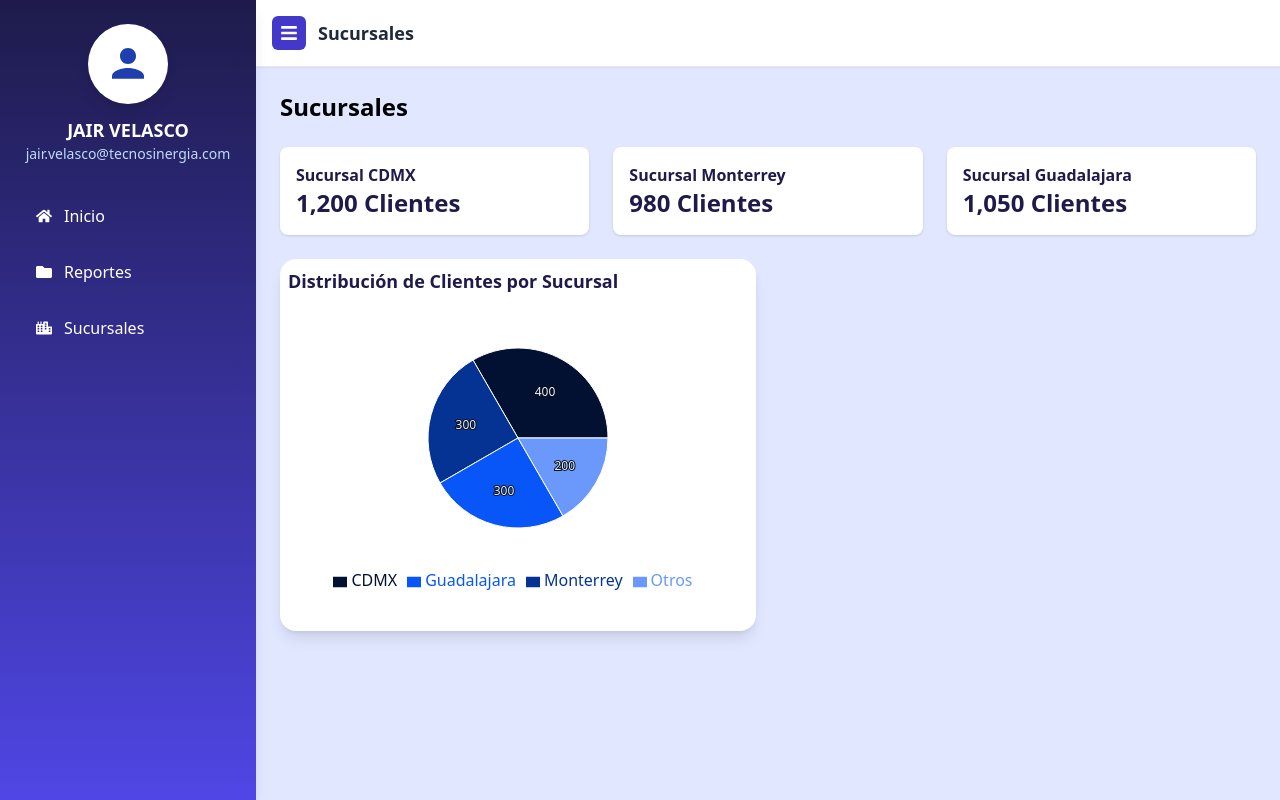
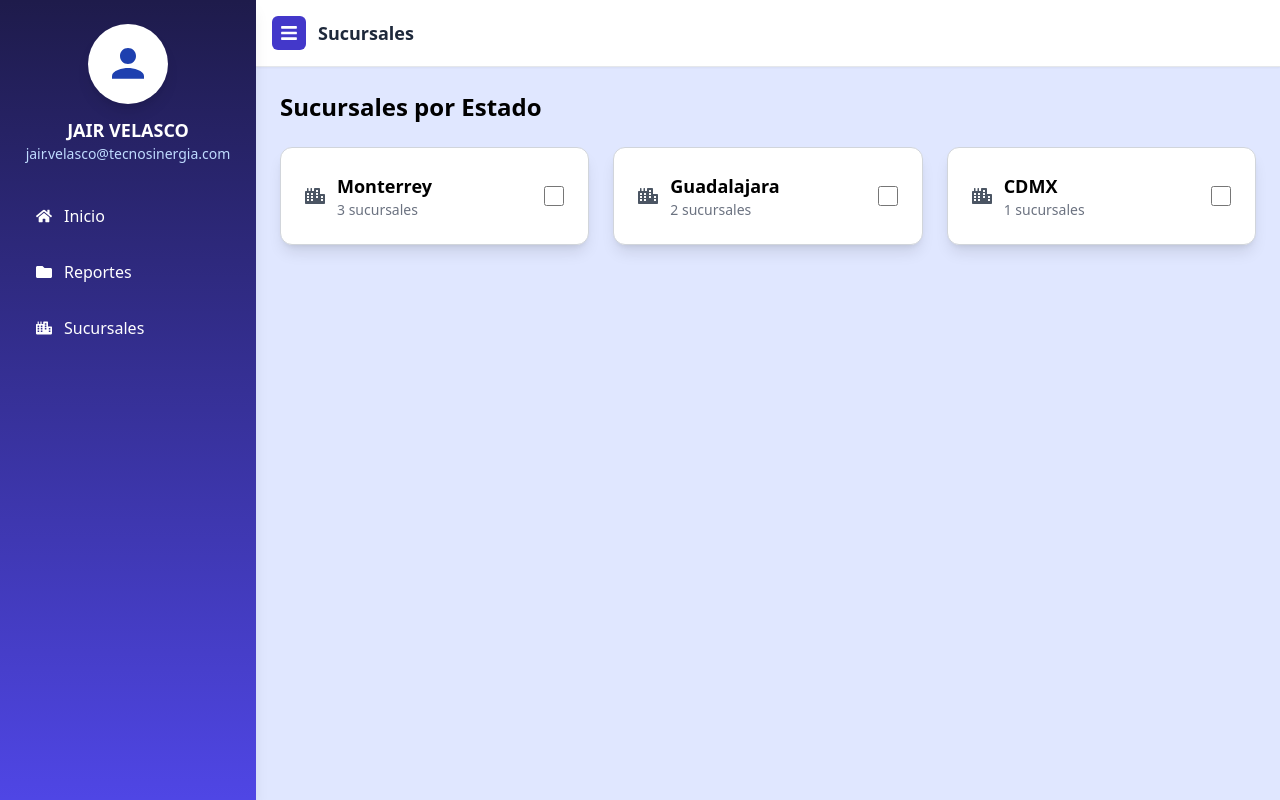
Before and after one commit to Velasco-Tecnosinergia/FrontEnd-Comex, a React (Vite) app in the folder login-app/: page /branches in a window 1280 px wide. Built offline with nearby package versions, Linux system fonts and the light colour scheme.

Commit message:
refactor(branches): add checkbox functionality to branches page

```diff
--- a/login-app/src/components/Sidebar.tsx
+++ b/login-app/src/components/Sidebar.tsx
@@ -1,5 +1,5 @@
 // src/components/Sidebar.tsx
-import { FaHome, FaFolder, FaChartPie, FaCity } from "react-icons/fa";
+import { FaHome, FaFolder, FaCity } from "react-icons/fa";
 import React from "react";
 import { Link } from "react-router-dom"; // Importamos Link
 
@@ -49,7 +49,7 @@ const Sidebar: React.FC<SidebarProps> = ({ className = "" }) => {
         </Link>
         <Link
           to="../branches"
-          className="flex items-center gap-3 hover:bg-red-500 px-3 py-2 rounded-lg"
+          className="flex items-center gap-3 hover:bg-indigo-500 px-3 py-2 rounded-lg"
         >
           <FaCity /> <span>Sucursales</span>
         </Link>
--- /dev/null
+++ b/login-app/src/components/StateCard.tsx
@@ -0,0 +1,46 @@
+import { FaCity } from "react-icons/fa";
+
+interface StateCardProps {
+  estado: string;
+  sucursalesCount: number;
+  checked: boolean;
+  onToggle: (estado: string) => void;
+}
+
+export default function StateCard({
+  estado,
+  sucursalesCount,
+  checked,
+  onToggle,
+}: StateCardProps) {
+  return (
+    <div
+      onClick={() => onToggle(estado)}
+      className={`cursor-pointer p-6 rounded-xl shadow-lg flex items-center justify-between transition-all
+        ${
+          checked
+            ? "bg-indigo-200 border-2 border-indigo-500"
+            : "bg-white hover:bg-gray-200 border border-gray-300"
+        }`}
+    >
+      {/* Lado izquierdo con icono + nombre + cantidad */}
+      <div className="flex items-center gap-3">
+        <FaCity
+          className={`text-xl ${checked ? "text-indigo-600" : "text-gray-600"}`}
+        />
+        <div>
+          <span className="font-semibold text-lg">{estado}</span>
+          <p className="text-sm text-gray-500">{sucursalesCount} sucursales</p>
+        </div>
+      </div>
+
+      {/* Checkbox (solo visual, ya que toda la card es clickable) */}
+      <input
+        type="checkbox"
+        checked={checked}
+        readOnly
+        className="w-5 h-5 accent-indigo-600 cursor-pointer"
+      />
+    </div>
+  );
+}
--- /dev/null
+++ b/login-app/src/data/sucursales.ts
@@ -0,0 +1,83 @@
+// src/data/sucursalesData.ts
+export interface SucursalData {
+  id: string;
+  name: string;
+  chart: { name: string; value: number }[];
+}
+
+export interface EstadoData {
+  estado: string;
+  sucursales: SucursalData[];
+}
+
+export const sucursalesData: EstadoData[] = [
+  {
+    estado: "Monterrey",
+    sucursales: [
+      {
+        id: "mt1",
+        name: "Sucursal Monterrey 1",
+        chart: [
+          { name: "Activos", value: 400 },
+          { name: "Inactivos", value: 200 },
+          { name: "Pendientes", value: 100 },
+        ],
+      },
+      {
+        id: "mt2",
+        name: "Sucursal Monterrey 2",
+        chart: [
+          { name: "Activos", value: 300 },
+          { name: "Inactivos", value: 150 },
+          { name: "Pendientes", value: 50 },
+        ],
+      },
+      {
+        id: "mt3",
+        name: "Sucursal Monterrey 3",
+        chart: [
+          { name: "Activos", value: 500 },
+          { name: "Inactivos", value: 100 },
+          { name: "Pendientes", value: 200 },
+        ],
+      },
+    ],
+  },
+  {
+    estado: "Guadalajara",
+    sucursales: [
+      {
+        id: "gd1",
+        name: "Sucursal Guadalajara 1",
+        chart: [
+          { name: "Activos", value: 600 },
+          { name: "Inactivos", value: 200 },
+          { name: "Pendientes", value: 150 },
+        ],
+      },
+      {
+        id: "gd2",
+        name: "Sucursal Guadalajara 2",
+        chart: [
+          { name: "Activos", value: 400 },
+          { name: "Inactivos", value: 300 },
+          { name: "Pendientes", value: 100 },
+        ],
+      },
+    ],
+  },
+  {
+    estado: "CDMX",
+    sucursales: [
+      {
+        id: "cd1",
+        name: "Sucursal CDMX 1",
+        chart: [
+          { name: "Activos", value: 450 },
+          { name: "Inactivos", value: 250 },
+          { name: "Pendientes", value: 80 },
+        ],
+      },
+    ],
+  },
+];
--- a/login-app/src/pages/BranchesPage.tsx
+++ b/login-app/src/pages/BranchesPage.tsx
@@ -1,25 +1,54 @@
-import BranchesLayout from "../layouts/BranchesLaout";
-import Card from "../components/Card";
+// src/pages/Sucursales.tsx
+import { useState } from "react";
+import BranchesLayout from "../layouts/BranchesLayout";
 import PieChartCard from "../components/PieChartCard";
-import { branchData } from "../data/branchData";
+import StateCard from "../components/StateCard";
+import { sucursalesData } from "../data/sucursales";
 
-export default function Branches() {
+export default function Sucursales() {
+  const [selectedEstados, setSelectedEstados] = useState<string[]>([]);
+
+  const toggleEstado = (estado: string) => {
+    setSelectedEstados((prev) =>
+      prev.includes(estado) ? prev.filter((e) => e !== estado) : [...prev, estado]
+    );
+  };
+
   return (
     <BranchesLayout>
-      {/* Título */}
-      <h1 className="text-2xl font-bold mb-6">Sucursales</h1>
+      <h1 className="text-2xl font-bold mb-6">Sucursales por Estado</h1>
 
-      {/* Cards de información rápida */}
-      <div className="grid grid-cols-1 md:grid-cols-3 gap-6 mb-6">
-        <Card title="Sucursal CDMX" value="1,200 Clientes" />
-        <Card title="Sucursal Monterrey" value="980 Clientes" />
-        <Card title="Sucursal Guadalajara" value="1,050 Clientes" />
+      {/* Cards con checkboxes */}
+      <div className="grid grid-cols-1 md:grid-cols-3 gap-6 mb-8">
+        {sucursalesData.map((estado) => (
+          <StateCard
+            key={estado.estado}
+            estado={estado.estado}
+            sucursalesCount={estado.sucursales.length}
+            checked={selectedEstados.includes(estado.estado)}
+            onToggle={toggleEstado}
+          />
+        ))}
       </div>
 
-      {/* Gráfica de pastel */}
-      <div className="grid grid-cols-1 lg:grid-cols-2 gap-6">
-        <PieChartCard title="Distribución de Clientes por Sucursal" data={branchData} />
-      </div>
+      {/* Mostrar gráficos de sucursales seleccionadas */}
+      {sucursalesData.map(
+        (estado) =>
+          selectedEstados.includes(estado.estado) && (
+            <div key={estado.estado} className="mb-10">
+              <h2 className="text-xl font-bold mb-4">{estado.estado}</h2>
+              <div className="grid grid-cols-1 md:grid-cols-2 lg:grid-cols-3 gap-6">
+                {estado.sucursales.map((sucursal) => (
+                  <PieChartCard
+                    key={sucursal.id}
+                    title={sucursal.name}
+                    data={sucursal.chart}
+                  />
+                ))}
+              </div>
+            </div>
+          )
+      )}
     </BranchesLayout>
   );
 }
```
Also changed, not shown: login-app/src/layouts/BranchesLayout.tsx (renamed from login-app/src/layouts/BranchesLaout.tsx).
